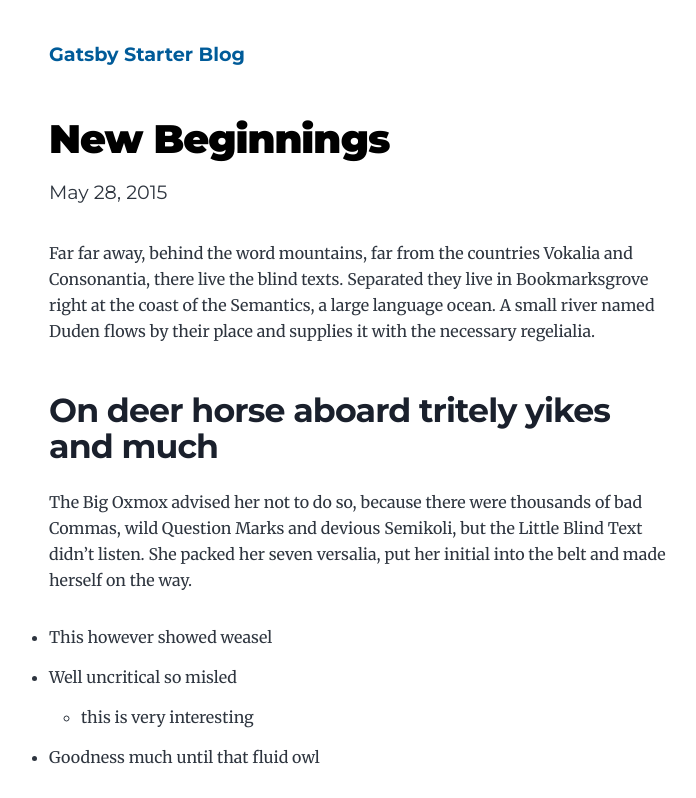
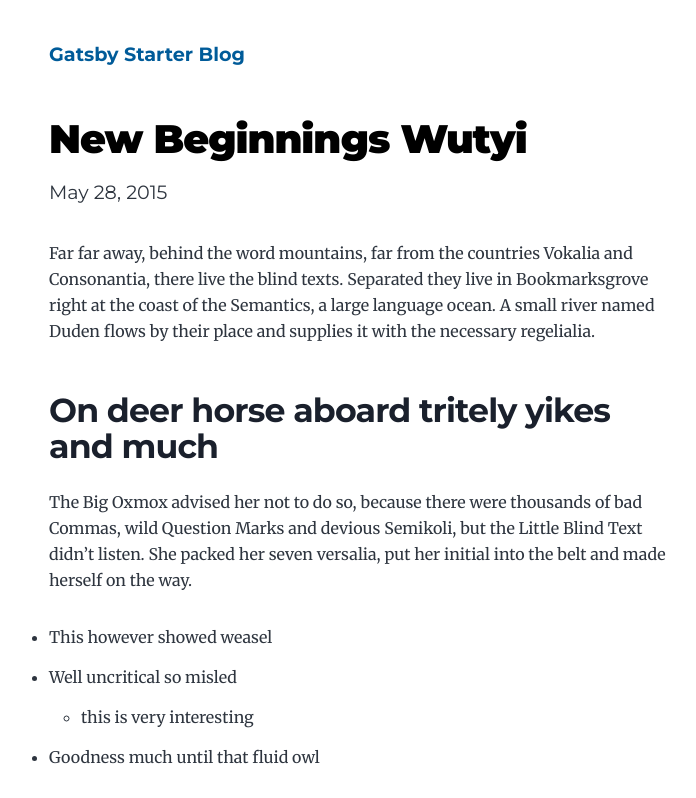
Before and after one commit to KWYH/Gatsby-Netlify, a Gatsby site: page /new-beginnings/ in a window 1280 px wide. Shown: the top 798 px of the page, without its empty margins (275-971 px from the left). Built offline with nearby package versions, Linux system fonts and the light colour scheme; Gatsby itself is replaced by a stand-in of ours.

Commit message:
First commit

```diff
--- a/content/blog/new-beginnings/index.md
+++ b/content/blog/new-beginnings/index.md
@@ -1,5 +1,5 @@
 ---
-title: New Beginnings
+title: New Beginnings Wutyi
 date: "2015-05-28T22:40:32.169Z"
 description: This is a custom description for SEO and Open Graph purposes, rather than the default generated excerpt. Simply add a description field to the frontmatter.
 ---
```
